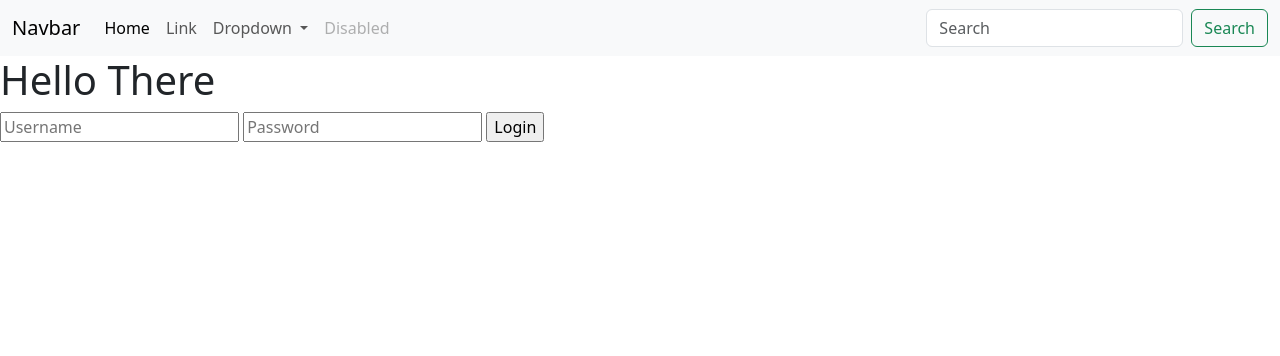
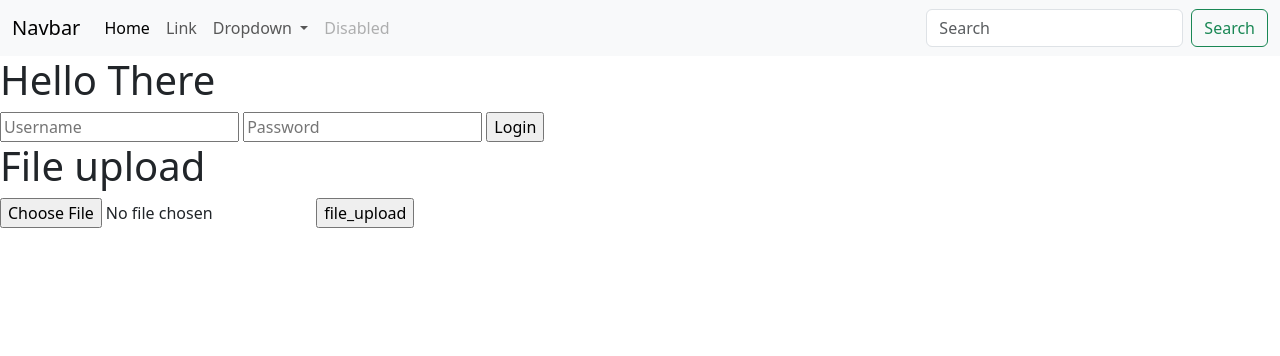
Before and after one commit to AkibDa/flask, a Flask app: page / in a window 1280 px wide. Shown: the top 356 px of the page. Run offline with Flask 3, Linux system fonts and the light colour scheme.

Commit message:
handling file

```diff
--- a/app.py
+++ b/app.py
@@ -7,13 +7,23 @@ def index():
   if request.method == 'GET':
     return render_template('index.html')
   elif request.method == 'POST':
-    username = request.form.get['username']
-    password = request.form.get['password']
+    if 'some key' in request.form.keys():
+      username = request.form['username']
+      password = request.form['password']
 
     if username == '18700124016' and password == 'skakibahammed':
       return "Success"
     else:
       return "Failure"
+
+@app.route('/file_upload', methods=['POST'])
+def file_upload():
+  file = request.files['file']
+
+  if file.content_type == 'text/plain':
+    return file.read().decode()
+  else:
+    return "Please give a '.txt' file"
 
 @app.route('/greet/<name>')
 def nam(name):
--- a/templates/index.html
+++ b/templates/index.html
@@ -9,4 +9,10 @@
   <input type="submit" value='Login'>
 </form>
 
+<h1>File upload</h1>
+<form method='POST' action="{{url_for('file_upload')}}" enctype="multipart/form-data">
+  <input type="file" name="file" accept="text/plain" required='required'>
+  <input type="submit" value='file_upload'>
+</form>
+
 {% endblock  %}
```
Also changed, not shown: requirements.txt (+9 -0 lines).
